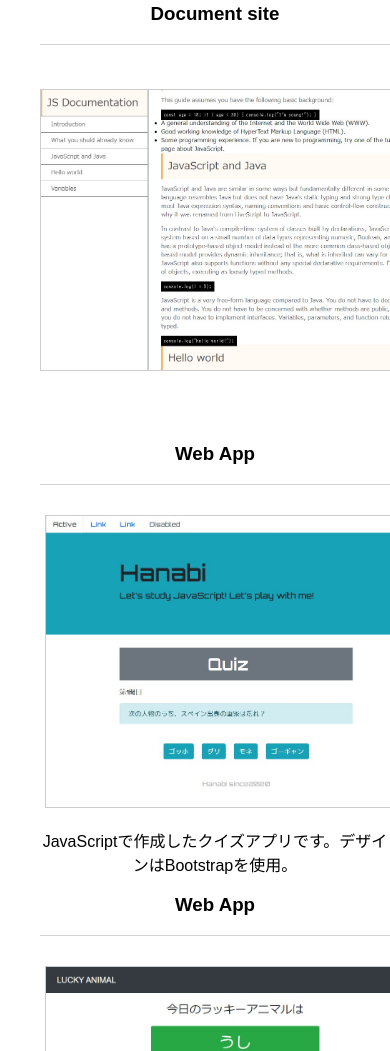
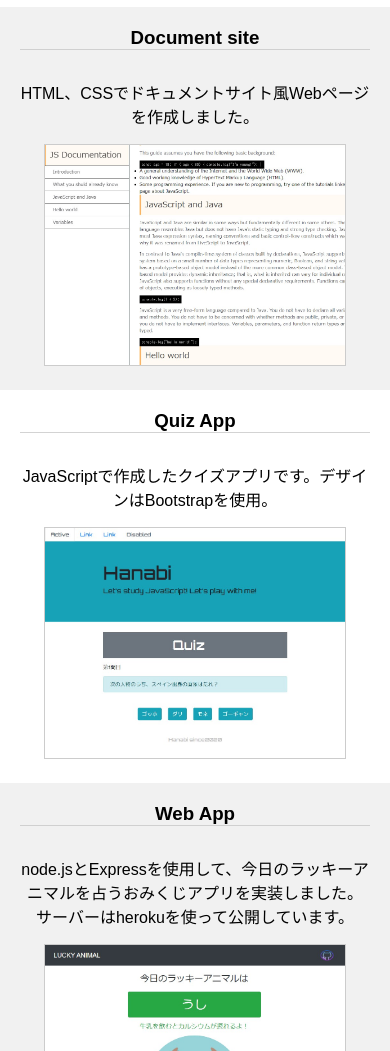
Before and after one commit to hanabi7654321/hanabi7654321.github.io, a plain HTML site: page index.html in a window 390 px wide. Shown: the part 1585-2636 px from the top of the page. Drawn offline with Linux system fonts and the light colour scheme.

Commit message:
works fixed

```diff
--- a/index.html
+++ b/index.html
@@ -16,8 +16,8 @@
       <nav class="grobal-nav">
         <ul class="nav-list">
           <li class="nav-item"><a href="#about-me">About Me</a></li>
-          <li class="nav-item"><a href="">Works</a></li>
-          <li class="nav-item"><a href="">Contact</a></li>
+          <li class="nav-item"><a href="#works">Works</a></li>
+          <li class="nav-item"><a href="#contact">Contact</a></li>
         </ul>
       </nav>
     </header>
@@ -83,59 +83,48 @@
         </div>
       </div>
 
+      <!-- 作品セクション -->
       <div class="container">
         <div id="works" class="content-wrap">
           <h1 class="content-title">Works</h1>
         </div>
+
         <div class="content">
           <h2>Works</h2>
-          <ul class="works-list">
-            <li class="work">
-              <div class="work-inner01">
-                <div class="h3-wrap">
-                  <h3>Document site</h3>
-                </div>
 
-                <div class="wapper">
-                  <div class="work-container">
-                    <a href="" class="work-link"><img src="img/document-site.jpg" alt="document-site-img" class="work-img01"></a>
-                  </div>
-                  <div class="work-discription01">
-                    <p>HTML、CSSでドキュメントサイト風Webページを作成しました。</p>
-                  </div>
-                </div>
-              </div>
-            </li>
-            <li class="work">
-              <div class="work-inner02">
-                <div class="h3-wrap">
-                  <h3>Web App</h3>
-                </div>
+          <!-- 作品1 -->
+          <div class="box">
+            <div class="text">
+              <h3>Document site</h3>
+              <p>HTML、CSSでドキュメントサイト風Webページを作成しました。</p>
+            </div>
+            <div class="work-pic">
+              <a href="" class="work-link"><img src="img/document-site.jpg" alt="document-site-img" class="work-img"></a>
+            </div>
+          </div>
 
-                <div class="work-container">
-                  <a href="" class="work-link"><img src="img/js-quiz.jpg" alt="webapp-img" class="work-img02"></a>
-                </div>
-                <div class="work-discription">
-                  <p>JavaScriptで作成したクイズアプリです。デザインはBootstrapを使用。</p>
-                </div>
-              </div>
-            </li>
+          <!-- 作品2 -->
+          <div class="box">
+            <div class="text">
+              <h3>Quiz App</h3>
+              <p>JavaScriptで作成したクイズアプリです。デザインはBootstrapを使用。</p>
+            </div>
+            <div class="work-pic">
+              <a href="" class="work-link"><img src="img/js-quiz.jpg" alt="webapp-img" class="work-img"></a>
+            </div>
+          </div>
 
-            <li class="work">
-              <div class="work-inner02">
-                <div class="h3-wrap">
-                  <h3>Web App</h3>
-                </div>
+          <!-- 作品3 -->
+          <div class="box">
+            <div class="text">
+              <h3>Web App</h3>
+              <p>node.jsとExpressを使用して、今日のラッキーアニマルを占うおみくじアプリを実装しました。サーバーはherokuを使って公開しています。</p>
+            </div>
+            <div class="work-pic">
+              <a href="" class="work-link"><img src="img/lucky-animal.jpg" alt="web-appluckyAnimal-img" class="work-img"></a>
+            </div>
+          </div>
 
-                <div class="work-container">
-                  <a href="" class="work-link"><img src="img/lucky-animal.jpg" alt="web-appluckyAnimal-img" class="work-img02"></a>
-                </div>
-                <div class="work-discription">
-                  <p>node.jsとExpressを使用して、今日のラッキーアニマルを占うおみくじアプリを実装しました。サーバーはherokuを使って公開しています。</p>
-                </div>
-              </div>
-            </li>
-          </ul>
         </div>
       </div>
 
@@ -144,7 +133,7 @@
 
     <footer class="site-footer">
       <div class="footer-inner">
-        <h2 class="footer-logo">Contact</h2>
+        <h2 id="contact" class="footer-logo">Contact</h2>
         <div class="footer-nav">
           <ul class="footer-list">
             <li class="footer-item"><a href="">About Me</a></li>
--- a/style.css
+++ b/style.css
@@ -166,69 +166,78 @@ li {
 
 
 
-.wrapper {
-  display: flex;
-  height: 350px;
+/* 作品セクション */
 
+.content {
+
+  margin-bottom: 40px;
 }
 
-.h3-wrap {
+.box {
+  display:flex;
+  flex-direction: column;
+  padding: 20px;
+}
+
+.text {
+  width: 100%;
+  text-align: center;
+}
+
+.text > h3 {
+  margin: 0;
   border-bottom: 1px solid rgba(201, 200, 200, 0.8);
   margin-bottom: 30px;
 }
 
 
-
-.works-list {
-  display: wrap;
+.work-pic {
+  width: 100%;
+  margin-left: 20%;
+  min-height: 0%;
 }
 
-.work-inner01  {
-  position: relative;
-  margin: 40px auto;
-  height: 400px;
+.work-pic img {
+  max-width: 300px;
+  height:auto;
+  border: 1px solid #ccc
 }
 
-.work-container {
-  margin: 0;
-  padding: 0;
-  display: inline-block;
-  width: 340px;
-
-}
-
-.work-discription01 {
-  position: absolute;
-  top: 80px;
-  left: 400px;
-  display: inline-block;
-  width: 200px;
-  height: 180px;
-  padding: 20px 10px;
-  background-color: rgba(247, 247, 247, 0.5);
-}
-
-.work-img01 {
-  position: absolute;
-  top: 5\80px;
-  left: 0;
-  width: auto;
-  height: 280px;
-  margin: 0;
-  padding: 0;
-  border: 1px solid #ccc;
-
+.box:nth-child(even) {
+  background-color: #f1f1f1;
+  padding: 20px;
 }
 
 
+@media (max-width:768px) {
+  .box {
+    flex-direction: column;
+  }
+  .box:nth-child(even) {
+    flex-direction: column;
+  }
+  .text {
+    text-align: center;
+  }
+  .box:nth-child(even) .text {
+    text-align: center;
+  }
+  .work-pic {
+    width:100%;
+    margin-left: 0;
+    text-align: center;
+  }
+  .box:nth-child(even) .work-pic {
+    margin-left: 0;
+    margin-right: 0%;
+  }
+  .work-pic img {
+    width:100%;
+    height:auto;
+    border: 1px solid #ccc
+  }
+}
 
-.work-img02 {
-  width: 380px;
-  height: auto;
-  margin: 0;
-  padding: 0px;
-  border: 1px solid #ccc
-}
 
 
 
```
